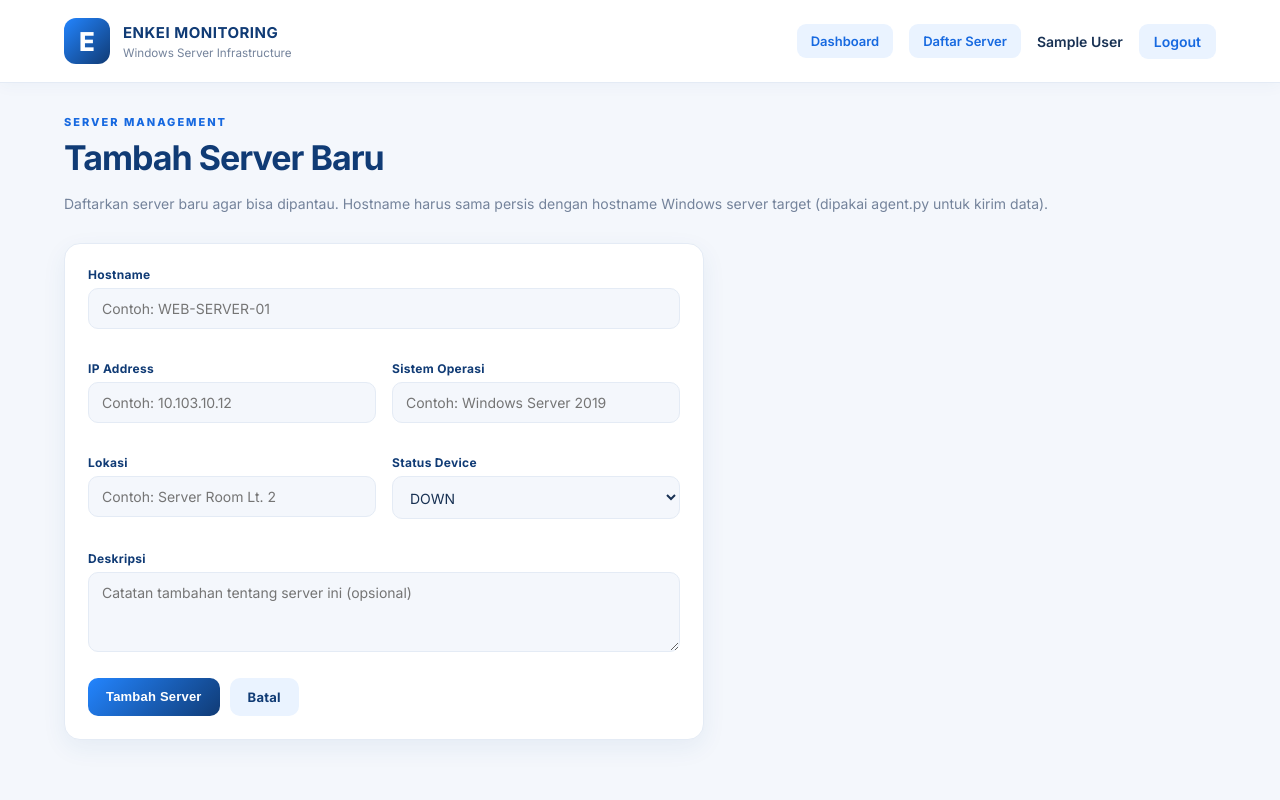
After one commit to Nova-wq123/monitoring-server, a Flask app: page /servers/add in a window 1280 px wide. The commit adds this page. Run offline with Flask 3, Linux system fonts and the light colour scheme; the visitor is signed in with stand-in values (Sample User, id 1).

Commit message:
feat: add server management pages and enhance navigation links

```diff
--- a/static/css/style.css
+++ b/static/css/style.css
@@ -505,3 +505,171 @@ footer p {
         padding: 30px 22px;
     }
 }
+
+/* ==========================================
+   NAV LINK, TOMBOL, FLASH MESSAGE
+   ========================================== */
+.nav-link {
+    text-decoration: none;
+    color: var(--blue);
+    font-weight: 600;
+    font-size: 13px;
+    padding: 9px 14px;
+    border-radius: 9px;
+    background: var(--blue-light);
+}
+
+.nav-link:hover {
+    background: #d9e9ff;
+}
+
+.btn {
+    display: inline-flex;
+    align-items: center;
+    gap: 6px;
+    padding: 11px 18px;
+    border: none;
+    border-radius: 10px;
+    font-size: 13px;
+    font-weight: 700;
+    letter-spacing: .2px;
+    cursor: pointer;
+    text-decoration: none;
+    transition: opacity .15s ease, transform .15s ease;
+}
+
+.btn:hover {
+    opacity: .9;
+    transform: translateY(-1px);
+}
+
+.btn-primary {
+    background: linear-gradient(135deg, #2385ff, var(--blue-dark));
+    color: var(--white);
+}
+
+.btn-secondary {
+    background: var(--blue-light);
+    color: var(--blue-dark);
+}
+
+.btn-danger {
+    background: #fdecec;
+    color: #c93434;
+}
+
+.btn-sm {
+    padding: 7px 12px;
+    font-size: 12px;
+}
+
+.flash {
+    padding: 13px 16px;
+    border-radius: 10px;
+    font-size: 13px;
+    font-weight: 600;
+    margin-bottom: 14px;
+}
+
+.flash-success {
+    background: #e7faf3;
+    border: 1px solid #c6f0e2;
+    color: var(--green);
+}
+
+.flash-error {
+    background: #fdecec;
+    border: 1px solid #f5c6c6;
+    color: #c93434;
+}
+
+.page-actions {
+    display: flex;
+    justify-content: space-between;
+    align-items: center;
+    gap: 16px;
+    margin-bottom: 20px;
+}
+
+.actions-cell {
+    display: flex;
+    gap: 8px;
+}
+
+.form-card {
+    max-width: 640px;
+}
+
+.form-grid {
+    display: grid;
+    grid-template-columns: repeat(2, minmax(0, 1fr));
+    gap: 16px;
+}
+
+.field {
+    display: flex;
+    flex-direction: column;
+    gap: 6px;
+    margin-bottom: 16px;
+}
+
+.field.full {
+    grid-column: 1 / -1;
+}
+
+.field label {
+    font-size: 12px;
+    font-weight: 700;
+    color: var(--blue-dark);
+    letter-spacing: .3px;
+}
+
+.field input,
+.field select,
+.field textarea {
+    padding: 11px 13px;
+    border: 1px solid var(--border);
+    border-radius: 10px;
+    font-size: 14px;
+    font-family: inherit;
+    color: var(--text);
+    background: var(--bg);
+    transition: border-color .15s ease, box-shadow .15s ease;
+}
+
+.field textarea {
+    resize: vertical;
+    min-height: 80px;
+}
+
+.field input:focus,
+.field select:focus,
+.field textarea:focus {
+    outline: none;
+    border-color: var(--blue);
+    box-shadow: 0 0 0 3px var(--blue-light);
+    background: var(--white);
+}
+
+.form-actions {
+    display: flex;
+    gap: 10px;
+    margin-top: 10px;
+}
+
+.empty-state {
+    text-align: center;
+    padding: 40px 20px;
+    color: var(--muted);
+}
+
+@media (max-width: 600px) {
+    .form-grid {
+        grid-template-columns: 1fr;
+    }
+
+    .page-actions {
+        flex-direction: column;
+        align-items: flex-start;
+    }
+}
--- a/templates/dashboard.html
+++ b/templates/dashboard.html
@@ -18,6 +18,7 @@
         </div>
     </div>
     <div class="user-area">
+        <a class="nav-link" href="{{ url_for('servers') }}">Kelola Server</a>
         <span>{{ fullname }}</span>
         <a class="logout" href="{{ url_for('logout') }}">Logout</a>
     </div>
--- /dev/null
+++ b/templates/server_form.html
@@ -0,0 +1,119 @@
+<!DOCTYPE html>
+<html lang="id">
+<head>
+    <meta charset="UTF-8">
+    <meta name="viewport" content="width=device-width, initial-scale=1">
+    <title>{{ "Edit" if server else "Tambah" }} Server | ENKEI Monitoring</title>
+    <link rel="stylesheet" href="{{ url_for('static', filename='css/style.css') }}">
+</head>
+<body>
+
+<header class="topbar">
+    <div class="brand-inline">
+        <div class="brand-mark small">E</div>
+        <div>
+            <strong>ENKEI MONITORING</strong>
+            <small>Windows Server Infrastructure</small>
+        </div>
+    </div>
+    <div class="user-area">
+        <a class="nav-link" href="{{ url_for('dashboard') }}">Dashboard</a>
+        <a class="nav-link" href="{{ url_for('servers') }}">Daftar Server</a>
+        <span>{{ fullname }}</span>
+        <a class="logout" href="{{ url_for('logout') }}">Logout</a>
+    </div>
+</header>
+
+<main class="container">
+    <section class="heading">
+        <div>
+            <p class="eyebrow">SERVER MANAGEMENT</p>
+            <h1>{{ "Edit Server" if server else "Tambah Server Baru" }}</h1>
+            <p class="muted">
+                {% if server %}
+                    Perbarui data server <strong>{{ server.hostname }}</strong>.
+                {% else %}
+                    Daftarkan server baru agar bisa dipantau. Hostname harus sama persis dengan hostname Windows server target (dipakai agent.py untuk kirim data).
+                {% endif %}
+            </p>
+        </div>
+    </section>
+
+    {% with messages = get_flashed_messages(with_categories=true) %}
+        {% if messages %}
+            {% for category, message in messages %}
+                <div class="flash flash-{{ 'success' if category == 'success' else 'error' }}">
+                    {{ message }}
+                </div>
+            {% endfor %}
+        {% endif %}
+    {% endwith %}
+
+    <section class="card form-card">
+        <form method="POST">
+            <div class="form-grid">
+                <div class="field full">
+                    <label for="hostname">Hostname</label>
+                    <input id="hostname" name="hostname" type="text"
+                           placeholder="Contoh: WEB-SERVER-01"
+                           value="{{ server.hostname if server else '' }}"
+                           required autocomplete="off">
+                </div>
+
+                <div class="field">
+                    <label for="ip_address">IP Address</label>
+                    <input id="ip_address" name="ip_address" type="text"
+                           placeholder="Contoh: 10.103.10.12"
+                           value="{{ server.ip_address if server else '' }}"
+                           required autocomplete="off">
+                </div>
+
+                <div class="field">
+                    <label for="os_name">Sistem Operasi</label>
+                    <input id="os_name" name="os_name" type="text"
+                           placeholder="Contoh: Windows Server 2019"
+                           value="{{ server.os_name if server else '' }}"
+                           autocomplete="off">
+                </div>
+
+                <div class="field">
+                    <label for="location">Lokasi</label>
+                    <input id="location" name="location" type="text"
+                           placeholder="Contoh: Server Room Lt. 2"
+                           value="{{ server.location if server else '' }}"
+                           autocomplete="off">
+                </div>
+
+                <div class="field">
+                    <label for="device_status">Status Device</label>
+                    <select id="device_status" name="device_status">
+                        <option value="DOWN"
+                            {{ "selected" if not server or server.device_status == "DOWN" else "" }}>
+                            DOWN
+                        </option>
+                        <option value="UP"
+                            {{ "selected" if server and server.device_status == "UP" else "" }}>
+                            UP
+                        </option>
+                    </select>
+                </div>
+
+                <div class="field full">
+                    <label for="description">Deskripsi</label>
+                    <textarea id="description" name="description"
+                              placeholder="Catatan tambahan tentang server ini (opsional)">{{ server.description if server else '' }}</textarea>
+                </div>
+            </div>
+
+            <div class="form-actions">
+                <button type="submit" class="btn btn-primary">
+                    {{ "Simpan Perubahan" if server else "Tambah Server" }}
+                </button>
+                <a href="{{ url_for('servers') }}" class="btn btn-secondary">Batal</a>
+            </div>
+        </form>
+    </section>
+</main>
+
+</body>
+</html>
```
Also changed, not shown: templates/servers.html (added, +101 -0 lines).
